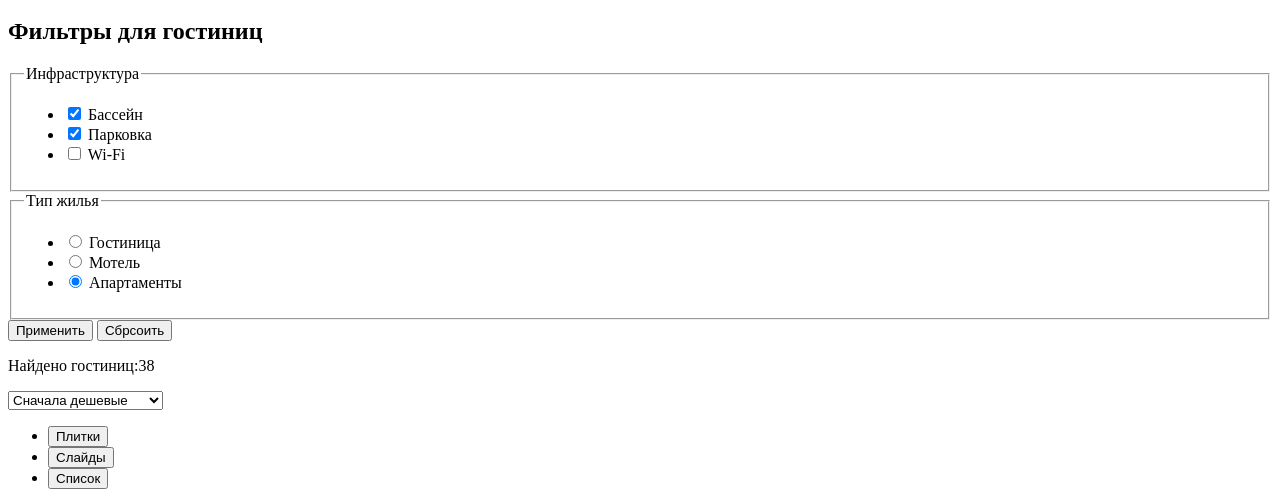
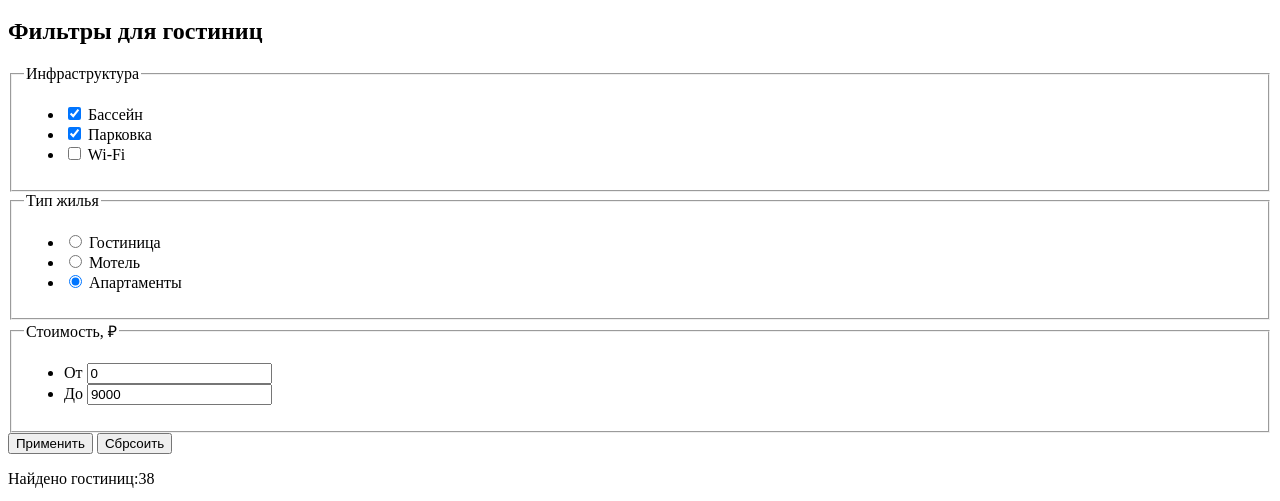
Before and after one commit to htmlacademy-htmlcss/1701545-sedona-38, a plain HTML site: page catalog.html in a window 1280 px wide. Shown: the part 271-772 px from the top of the page. Drawn offline with Linux system fonts and the light colour scheme.

Commit message:
добавляет фильтр стоимости в каталог

```diff
--- a/catalog.html
+++ b/catalog.html
@@ -114,7 +114,20 @@
             </li>
           </ul>
       </fieldset>
-<!-- Добавить фильтр стоимости-->
+      <fieldset class="catalog-price">
+        <legend class="catalog-filter-price">Стоимость, ₽</legend>
+          <ul class="catalog-filter-price">
+            <li class="catalog-price-item">
+              <label for="price-min">От</label>
+              <input class="price-filter price-filter-min" name="min" value="0" id="price-min">
+            </li>
+            <li class="catalog-price-item">
+              <label for="price-max">До</label>
+              <input class="price-filter price-filter-max" name="max" value="9000" id="price-max">
+            </li>
+          </ul>
+      </fieldset>
+
       <div class="catalog-filter-button">
         <button class="button button-aply" type="submit">Применить</button>
         <button class="button button-reset" type="reset">Сбрсоить</button>
```
